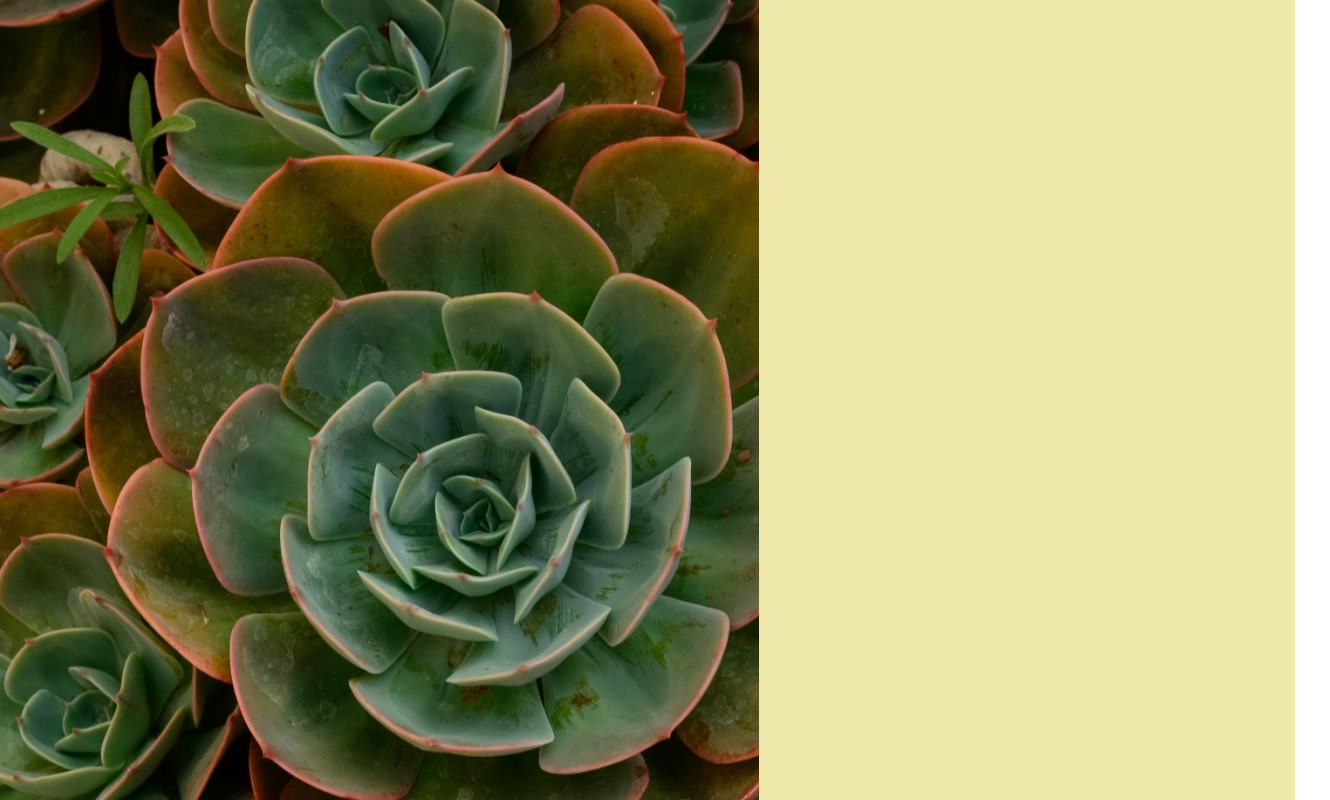
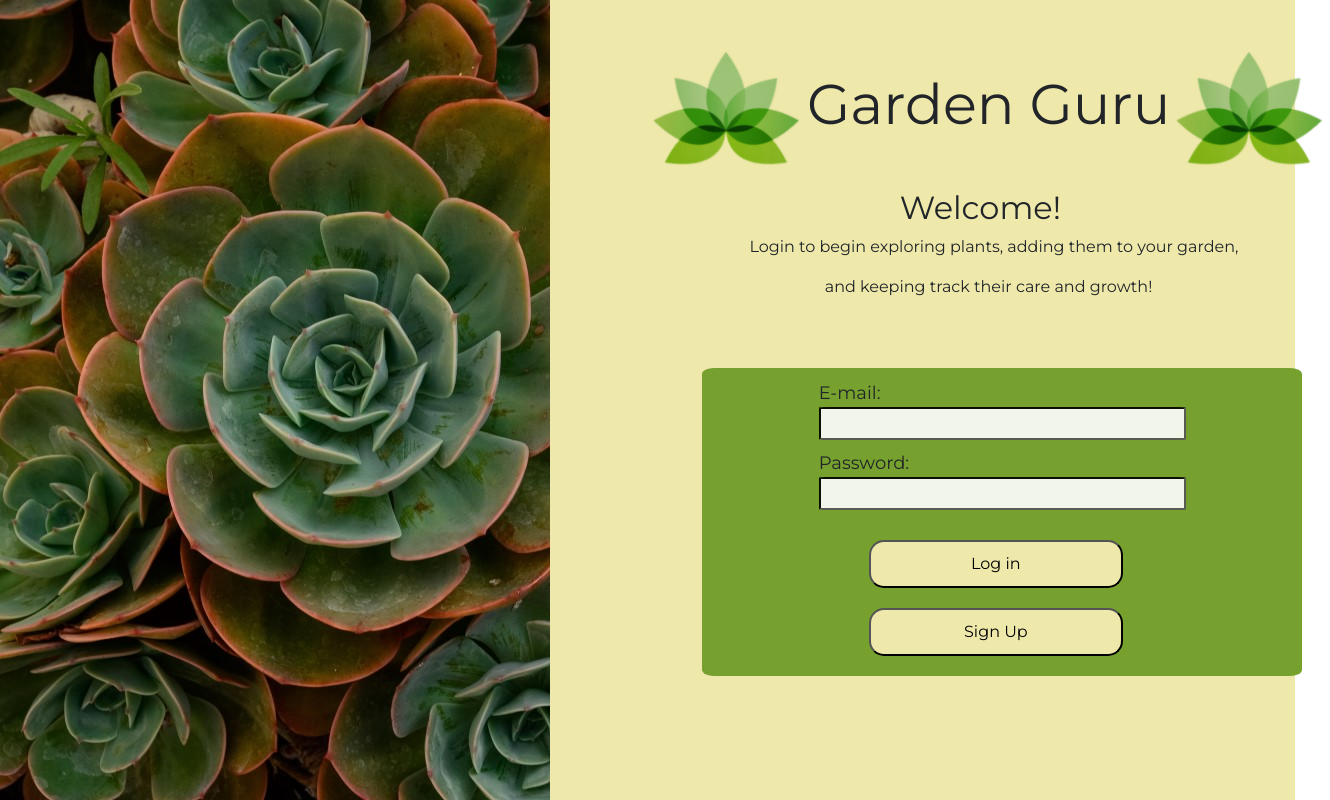
Before and after one commit to Lucas-bit/Garden-Guru, a React (Create React App) app in the folder client/: page / in a window 1280 px wide. Shown: the top 800 px of the page, 1330 px wide, since content can reach past the window. Built offline with nearby package versions, Linux system fonts and the light colour scheme.

Commit message:
login page ux desing complete on web broswer

```diff
--- a/client/src/components/Login/index.js
+++ b/client/src/components/Login/index.js
@@ -1,13 +1,11 @@
 import React from 'react'
 import './style.css'
 import Title from '../Title'
-import { Row } from '../Grid'
+import { Row, Container, Col  } from '../Grid'
 
 function Login(){
     return(
         <div>
-            <div className='row'>
-                <div className= "col-xs-6 col-sm-5 col-md-12">
                 <Title/>
                <form class = "login-form">
                 <div class="inner-form">
@@ -15,24 +13,21 @@ function Login(){
                     <div class = "other-inner-form">
 
                         <div class ="username">
-                            <span class="username">E-mail: </span> <input id="email-input" class ="login-input" type="email" name="login"/>
+                            <span class="username">E-mail: </span> <input id="email-input" class ="input" type="email" name="login"/>
                         </div>
                         <div class = "password">
-                            <span class ="password">Password:</span><input id="password-input" class="password-input" type="password" name="password"/>
+                            <span class ="password">Password:</span><input id="password-input" class="input" type="password" name="password"/>
                         </div>
                         <div>
-                            <a href="/myGarden" id="log-in-button" class="button">Log in</a>
+                            <button href="/myGarden" id="log-in-button" class="button">Log in</button>
                         </div>
                         <div class = "signup-div">
-                            <a href="/signup" id = "signup-button" class ="button">Sign Up</a>
+                            <button href="/signup" id = "signup-button" class ="button">Sign Up</button>
                         </div>
                     </div>
                 </div>
             </form>
             </div>
-
-            </div>
-            </div>
     )
 }
 
--- a/client/src/components/Login/style.css
+++ b/client/src/components/Login/style.css
@@ -10,52 +10,56 @@
 .login-form {
     background-color: #76a12e;
     width: 600px;
-    margin-left: 33%;
+    margin-left: 20%;
     padding: 161px;
-    padding-top: 50px;
-    padding-bottom: 50px;
+    padding-top: 12px;
+    padding-bottom: 20px;
     border-radius: 2%;
-
+    padding-left: 117px;
 }
 
 
-.login-input {
-    font-size: x-large;
+.input {
+    font-size: large;
     color: #76a12e;
     border-color: black;
     opacity: .9;
     padding-left: 10px;
     border-radius: 2%;
     margin-bottom: 10px;
+    width: 114%
 
 }
 
-.password-input {
-    font-size: x-large;
-    color: #76a12e;
-    border-color: black;
-    opacity: .9;
-    padding-left: 10px;
-    border-radius: 2%;
-}
+
 
 .username{
-    font-size: x-large;
+    font-size: large;
 
 }
 
  .password {
-    font-size: x-large;
+    font-size: large;
 
  }
 
-input.password-input{
+
+
+.button{
+    padding: 10px;
+    border-radius: 15px;
+    margin-top: 20px;
+    background-color: palegoldenrod;
+    border-color: black;
+    width: 79%;
+    margin-left: 50px;
 }
 
-.button{
+
+.button:hover{
+background-color: sienna;
+}
+
+.container{
 
 }
-
-.button:hover{
-
-}
--- a/client/src/components/Title/index.js
+++ b/client/src/components/Title/index.js
@@ -8,8 +8,8 @@ function Title(){
         <React.Fragment>
         <h1 className = 'title'><span><img src ={Logo}/></span>Garden Guru<span><img src ={Logo}/></span></h1>
         <h2 className = 'welcome'>Welcome!</h2>
-        <h3 className ='paragraph'>Login to begin exploring plants, adding them to your garden,</h3>
-        <h3 className ='paragraph2'> and keeping track their care and growth!</h3>
+        <p className ='paragraph'>Login to begin exploring plants, adding them to your garden, </p>
+        <p className='paragraph2'> and keeping track their care and growth!</p>
         </React.Fragment>
     )
 }
--- a/client/src/components/Title/style.css
+++ b/client/src/components/Title/style.css
@@ -1,20 +1,20 @@
 .title{
-    margin-left: 9%;
+    margin-left: 12%;
     width: 100%;
     margin-bottom: 20px;
-    margin-top: 35px;
-    font-size: 700%;
+    margin-top: 50px;
+    font-size: 350%;
 }
 
 .welcome{
-    margin-left: 50%;
+    margin-left: 49%;
 }
 
 .paragraph{
-    margin-left: 22%;
+    margin-left: 27%;
 }
 
 .paragraph2{
-    margin-left: 34%;
+    margin-left: 38%;
     margin-bottom: 10%;
 }
--- a/client/src/pages/Home.js
+++ b/client/src/pages/Home.js
@@ -8,9 +8,7 @@ function Home(){
     return(
     <div>
         <Row>
-        <Col size='med-12'>
         <About/>
-        </Col>
         <Login/>
         </Row>
     </div>
```
Also changed, not shown: client/src/components/Buttons/loginButton.js (added, +14 -0 lines), client/src/images/Garden-Guru-Transparent-Tiny.png, client/src/images/green-suculent.jpg.
